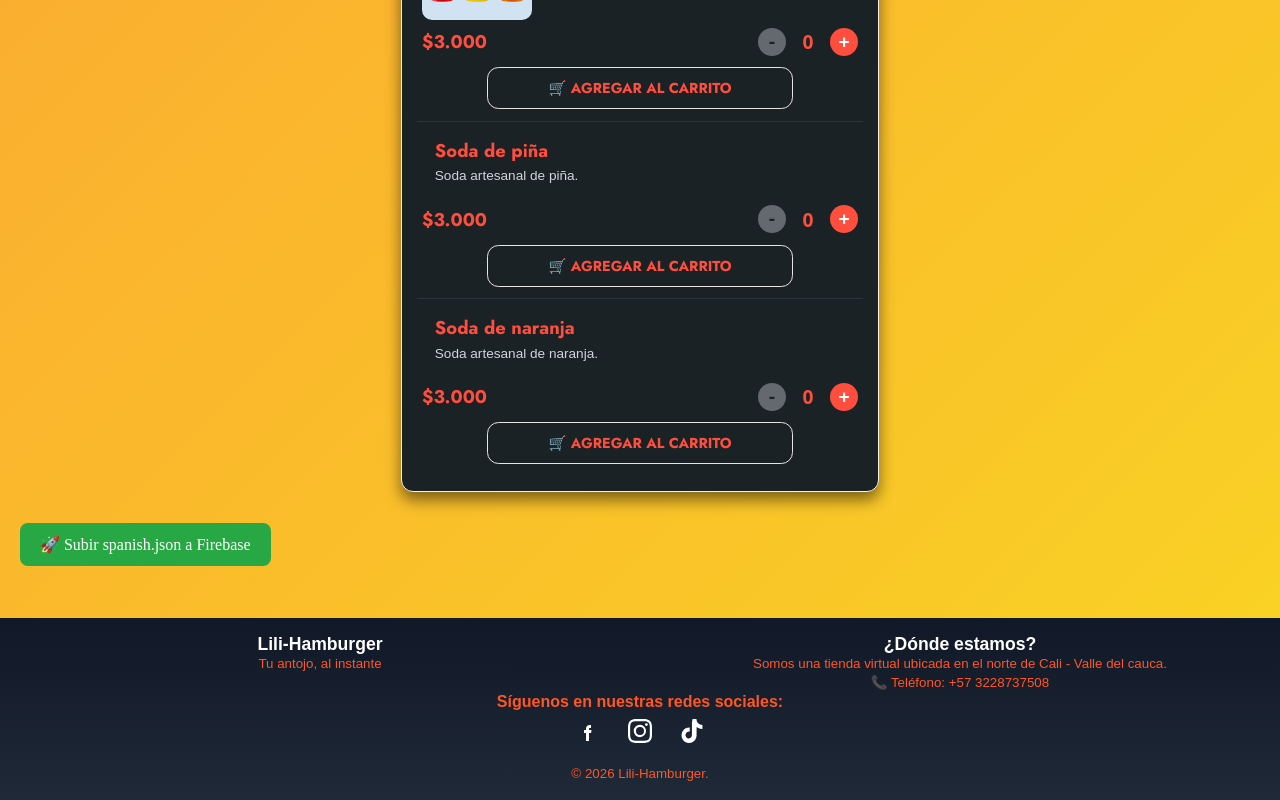
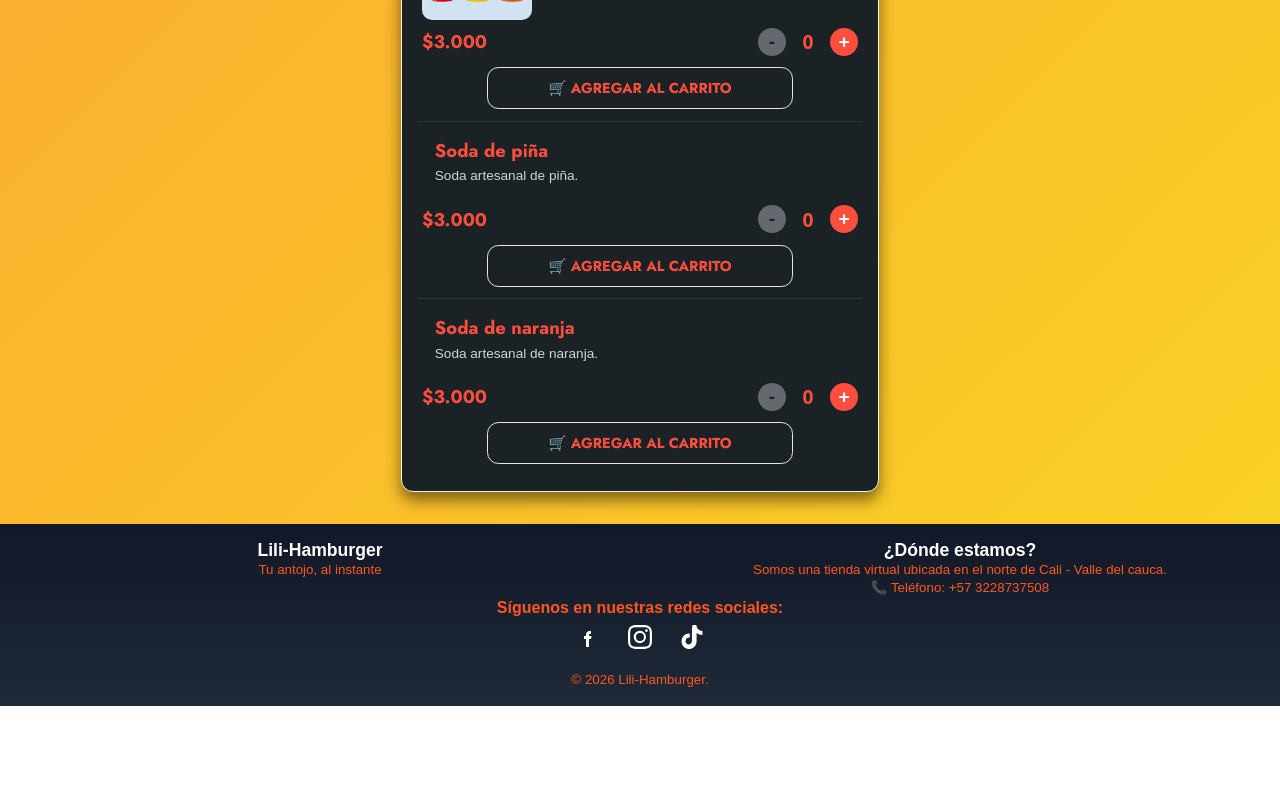
Before and after one commit to AlexHurPi/lili-burguer, a React (Vite) app: page /#/ in a window 1280 px wide. Shown: the part 5342-6142 px from the top of the page. After the commit the page ends 6048 px from the top, so only its background shows below. Built offline with nearby package versions, Linux system fonts and the light colour scheme; no server answers; the database is empty; a web font is replaced by a local one.

Commit message:
commit11 quitar boton de migrar

```diff
--- a/src/pages/Inicio.jsx
+++ b/src/pages/Inicio.jsx
@@ -44,9 +44,7 @@ const Inicio = () => {
 
       <WhatsappButton />
       <Kart />
-      <button onClick={migrarMenuAFirestore} style={{ padding: '12px 20px', backgroundColor: '#28a745', color: '#fff', border: 'none', borderRadius: '8px', cursor: 'pointer', margin: '20px' }}>
-      🚀 Subir spanish.json a Firebase
-      </button>
+
       <Footer dataKey="footer" />
     </div>
   );
```
